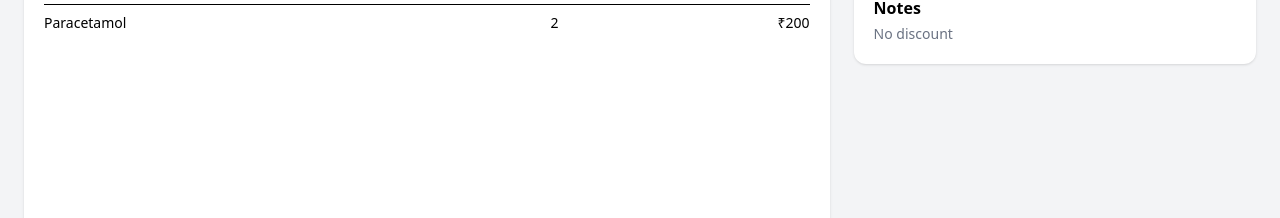
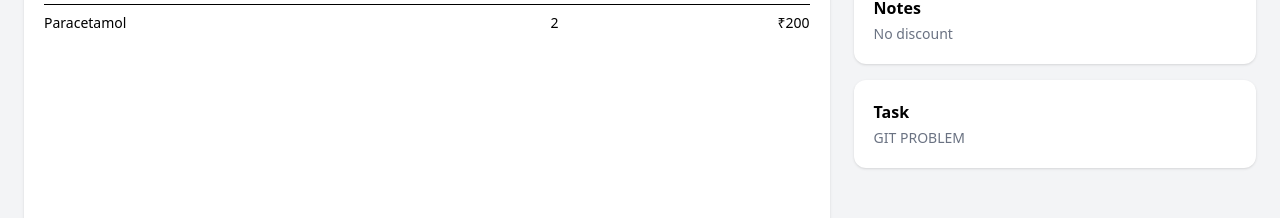
Before and after one commit to Simran357/SmartPharma, a React (Vite) app: page /Billing in a window 1280 px wide. Shown: the part 333-551 px from the top of the page. Built offline with nearby package versions, Linux system fonts and the light colour scheme.

Commit message:
added a div

```diff
--- a/src/Components/Billing.jsx
+++ b/src/Components/Billing.jsx
@@ -52,6 +52,10 @@ const Billing = () => {
           <h3 className="font-semibold mb-1">Notes</h3>
           <p className="text-sm text-gray-500">No discount</p>
         </div>
+          <div className="bg-white p-5 rounded-xl shadow-sm">
+          <h3 className="font-semibold mb-1">Task</h3>
+          <p className="text-sm text-gray-500">GIT PROBLEM</p>
+        </div>
 
       </div>
     </div>
```
